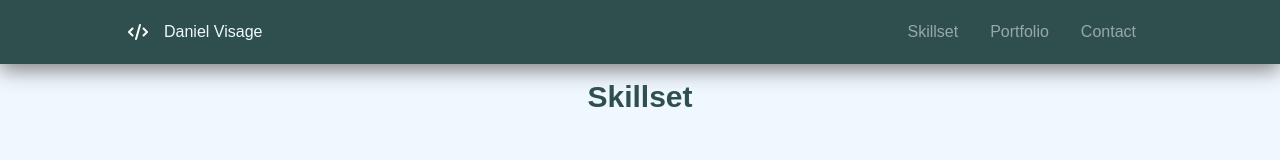
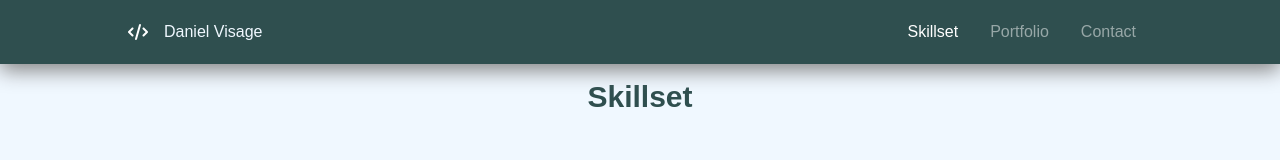
Before and after one commit to KiwiKoi/portfolio-v2, a Next.js app: page / in a window 1280 px wide. In both pictures the pointer is over the link "Skillset". Shown: the top 160 px of the page. Built offline with nearby package versions, Linux system fonts and the light colour scheme.

Commit message:
change navlink hover color

```diff
--- a/styles/Navbar.module.scss
+++ b/styles/Navbar.module.scss
@@ -37,6 +37,10 @@
         padding-left: 1rem;
         padding-right: 1rem;
         color: rgba(255, 255, 255, 0.5);
+
+        &:hover {
+          color: white;
+        }
       }
     }
   }
```
